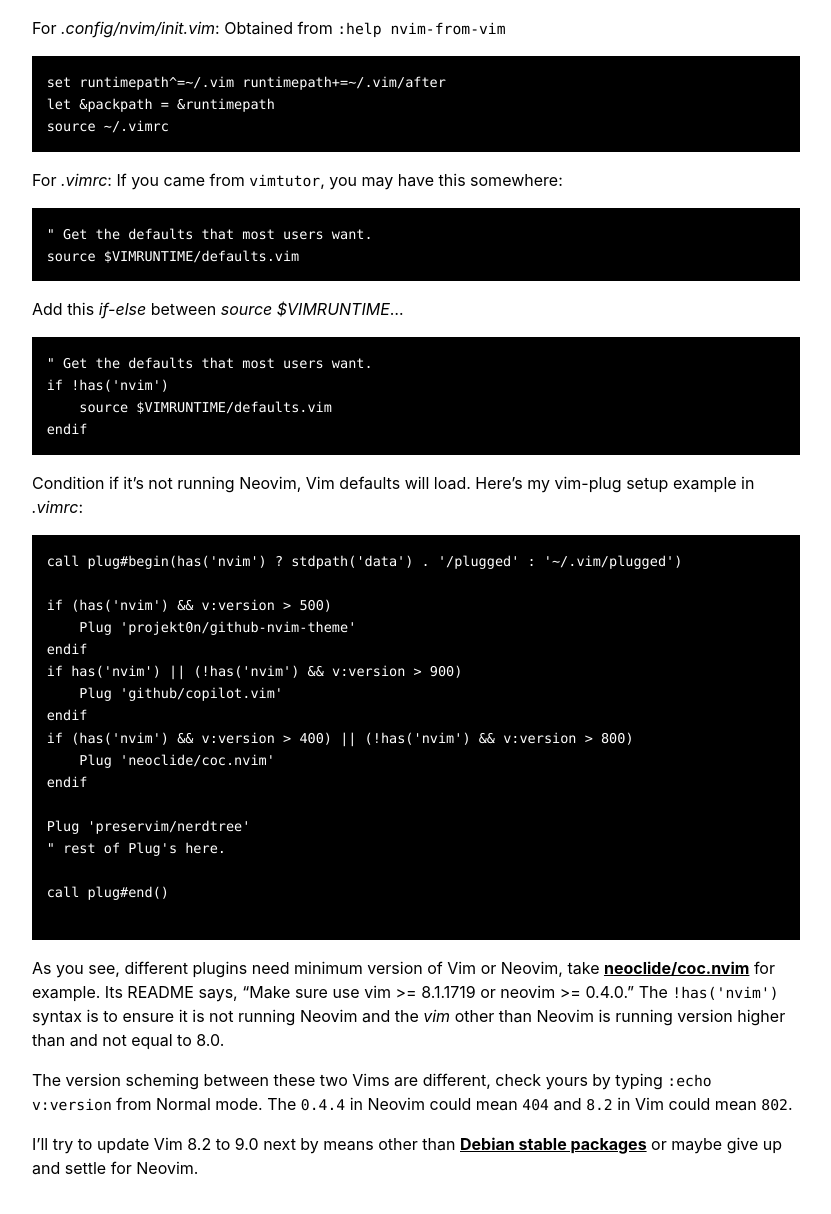
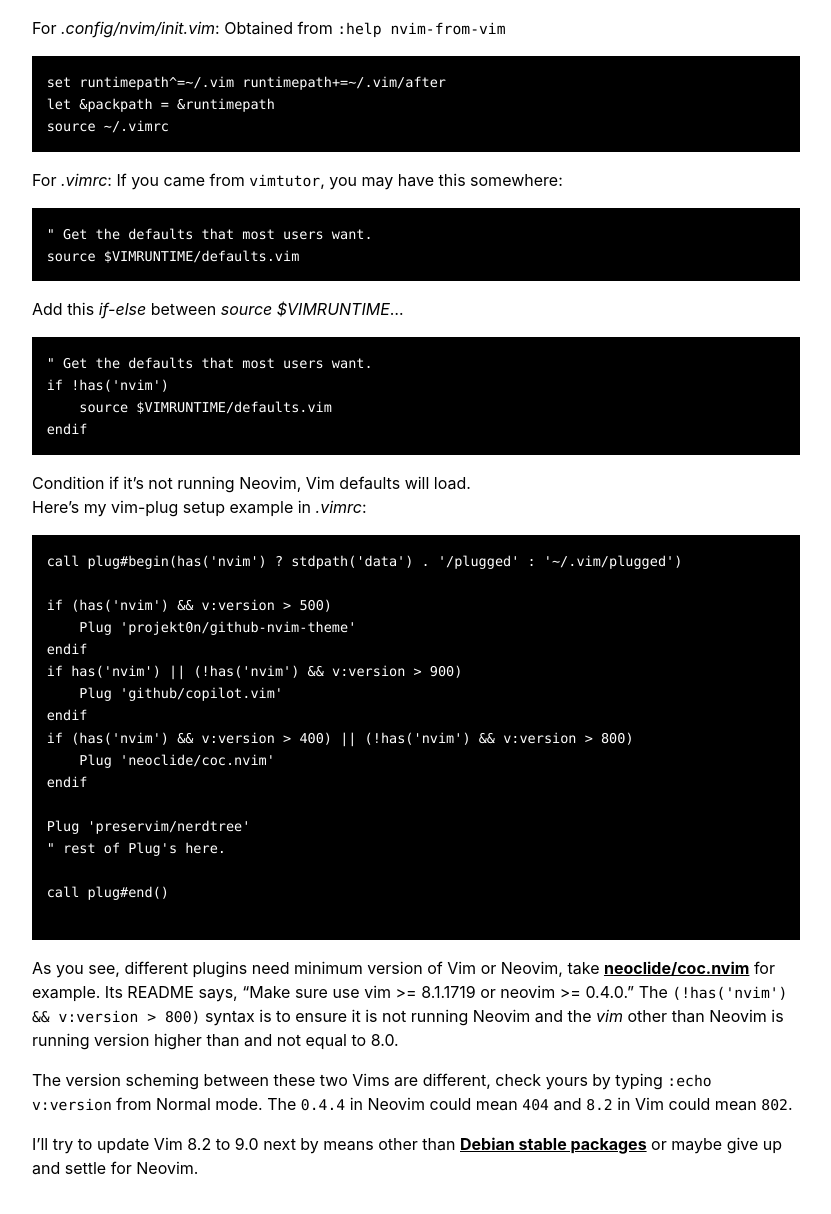
Before and after one commit to frvfrvr/frvfrvr.github.io, a Jekyll site: the page built from docs/_posts/2022-12-09-myvimsetup.md, in a window 1280 px wide and 1400 px high, scrolled down 2822 px. Shown: the part 186-1400 px from the top of the window, without its empty margins (224-1055 px from the left). Built offline with Jekyll 4.4.1, drawn with Linux system fonts in a browser that asks for light colours; comment, search, counter and statistics services are not loaded; some of the changed text lies outside the part shown.

Commit message:
Update 2022-12-09-myvimsetup.md

````diff
--- a/docs/_posts/2022-12-09-myvimsetup.md
+++ b/docs/_posts/2022-12-09-myvimsetup.md
@@ -17,7 +17,7 @@
 
 **Step 1.** Download the .deb package from latest stable build of Neovim Github repository. Convenient if done in home directory (`cd $HOME`)
 
-```
+```bash
 curl -L -O "https://github.com/neovim/neovim/releases/download/stable/nvim-linux64.deb"
 ```
 
@@ -43,7 +43,7 @@
 
 For *.config/nvim/init.vim*: Obtained from `:help nvim-from-vim`
 
-```
+```vim
 set runtimepath^=~/.vim runtimepath+=~/.vim/after
 let &packpath = &runtimepath
 source ~/.vimrc
@@ -51,7 +51,7 @@
 
 For *.vimrc*: If you came from `vimtutor`, you may have this somewhere:
 
-```
+```vim
 " Get the defaults that most users want.
 source $VIMRUNTIME/defaults.vim
 ```
@@ -88,7 +88,7 @@
 
 ```
 
-As you see, different plugins need minimum version of Vim or Neovim, take [neoclide/coc.nvim](https://github.com/neoclide/coc.nvim) for example. Its README says, "Make sure use vim >= 8.1.1719 or neovim >= 0.4.0." The `!has('nvim')` syntax is to ensure it is not running Neovim and the *vim* other than Neovim is running version higher than and not equal to 8.0.
+As you see, different plugins need minimum version of Vim or Neovim, take [neoclide/coc.nvim](https://github.com/neoclide/coc.nvim) for example. Its README says, "Make sure use vim >= 8.1.1719 or neovim >= 0.4.0." The `(!has('nvim') && v:version > 800)` syntax is to ensure it is not running Neovim and the *vim* other than Neovim is running version higher than and not equal to 8.0.
 
 The version scheming between these two Vims are different, check yours by typing `:echo v:version` from Normal mode. The `0.4.4` in Neovim could mean `404` and `8.2` in Vim could mean `802`.
 
````
